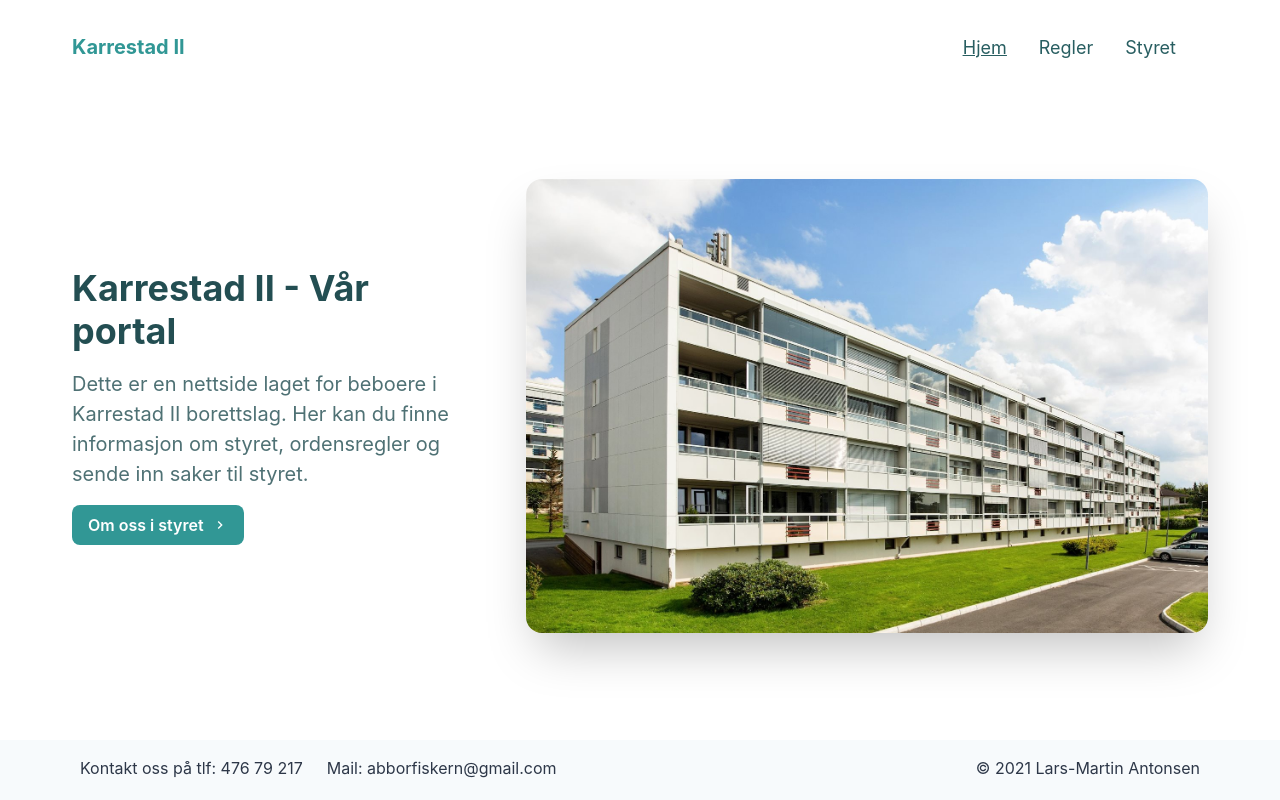
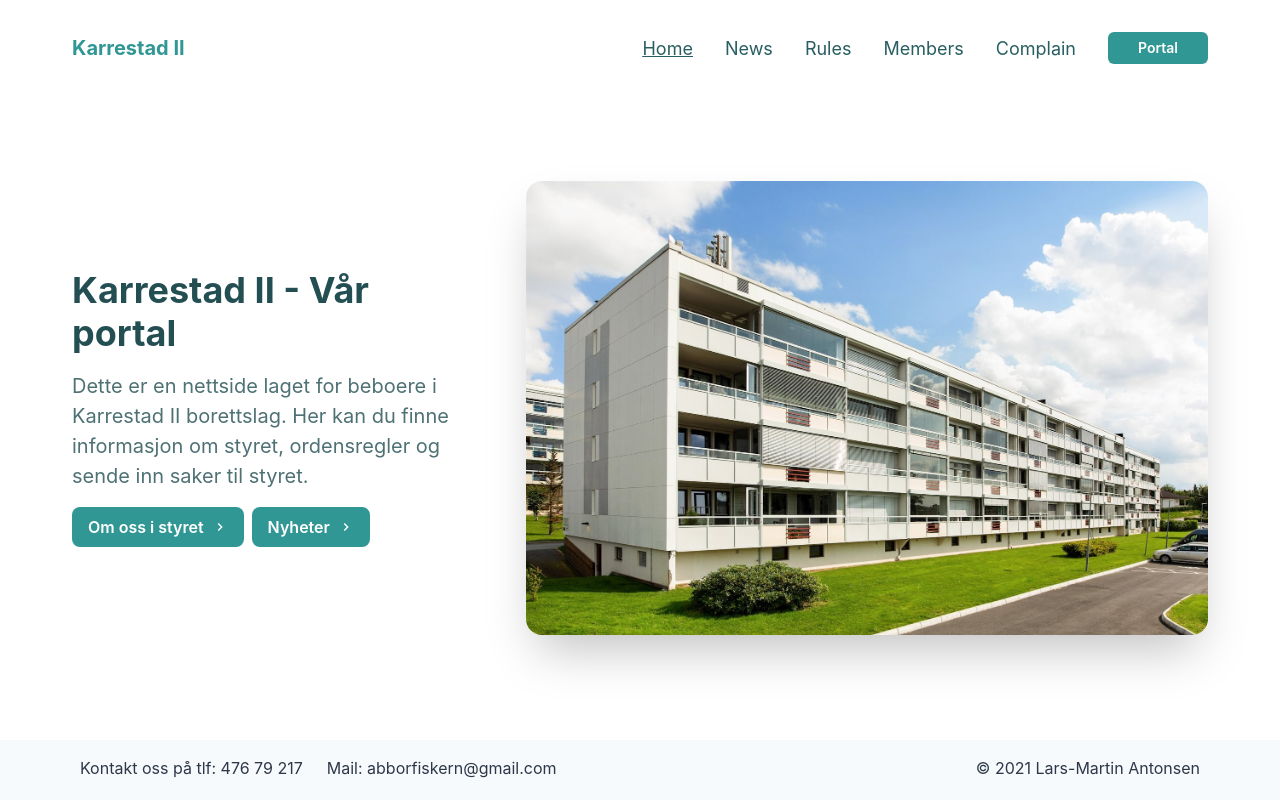
Before and after one commit to Larsmara/karrestad2, a React (Create React App) app: page / in a window 1280 px wide. Built offline with nearby package versions, Linux system fonts and the light colour scheme; no server answers; the database is empty.

Commit message:
Updated with changes from 1.0

```diff
--- a/src/App.jsx
+++ b/src/App.jsx
@@ -1,25 +1,53 @@
 import React from 'react';
 import { BrowserRouter as Switch, Route } from 'react-router-dom';
-import { ROUTES } from './constants/routes';
+import { ROUTES, ADMIN_ROUTES } from './constants/routes';
 import { useRules, useMembers } from './hooks';
+import { IfUserRedirect, ProtectedNestedRoute } from './helpers/routes';
 import { AppDataContext } from './context';
-import { HomePage, RulesPage, MembersPage } from './pages';
+import useAuthListener from './hooks/useAuthListener';
+import {
+  HomePage,
+  RulesPage,
+  MembersPage,
+  ComplainPlage,
+  LoginPage,
+  NewsArticle,
+  NewsPage
+} from './pages';
 require('dotenv').config();
 
 function App() {
   const { rules, loading: rulesLoading } = useRules();
   const { members, loading: membersLoading } = useMembers();
+  const { user } = useAuthListener();
 
   return (
-    <AppDataContext.Provider value={{ rules, rulesLoading, members, membersLoading }}>
+    <AppDataContext.Provider value={{ rules, rulesLoading, members, membersLoading, user }}>
       <Switch>
         <Route path={ROUTES.RULES} exact>
           <RulesPage />
         </Route>
 
+        <Route path={ROUTES.NEWS} exact>
+          <NewsPage />
+        </Route>
+        <Route path={ROUTES.NEWSARTICLE} exact>
+          <NewsArticle />
+        </Route>
+
         <Route path={ROUTES.MEMBERS} exact>
           <MembersPage />
         </Route>
+
+        <Route path={ROUTES.COMPLAIN} exact>
+          <ComplainPlage />
+        </Route>
+
+        <IfUserRedirect user={user} loggedInPath={ADMIN_ROUTES.ADMIN} path={ROUTES.LOGIN}>
+          <LoginPage />
+        </IfUserRedirect>
+
+        <ProtectedNestedRoute user={user} path={ADMIN_ROUTES.ADMIN} />
 
         <Route path={ROUTES.HOME} exact>
           <HomePage />
--- a/src/components/header/index.jsx
+++ b/src/components/header/index.jsx
@@ -1,7 +1,9 @@
-import React, { useState } from 'react';
+import React, { useState, useContext } from 'react';
 import { Link, useRouteMatch } from 'react-router-dom';
-import { Box, Flex, Text } from '@chakra-ui/react';
+import { Box, Flex, Text, Button } from '@chakra-ui/react';
+import { AppDataContext } from '../../context';
 import { ROUTES } from '../../constants/routes';
+import { firebase } from '../../lib/firebase';
 import Logo from '../logo';
 
 const MenuItem = ({ children, isLast, to, articleRouteMatch, ...rest }) => {
@@ -45,6 +47,9 @@ const MenuIcon = () => (
 const Header = (props) => {
   const [show, setShow] = useState(false);
   const toggleMenu = () => setShow(!show);
+  const { user } = useContext(AppDataContext);
+
+  const matchArticle = useRouteMatch(ROUTES.NEWSARTICLE)?.isExact;
 
   return (
     <Flex
@@ -78,9 +83,44 @@ const Header = (props) => {
           direction={['column', 'row', 'row', 'row']}
           pt={[4, 4, 0, 0]}
         >
-          <MenuItem to={ROUTES.HOME}>Hjem</MenuItem>
-          <MenuItem to={ROUTES.RULES}>Regler</MenuItem>
-          <MenuItem to={ROUTES.MEMBERS}>Styret</MenuItem>
+          <MenuItem to={ROUTES.HOME}>Home</MenuItem>
+          <MenuItem to={ROUTES.NEWS} articleRouteMatch={matchArticle}>
+            News
+          </MenuItem>
+          <MenuItem to={ROUTES.RULES}>Rules</MenuItem>
+          <MenuItem to={ROUTES.MEMBERS}>Members</MenuItem>
+          <MenuItem to={ROUTES.COMPLAIN}>Complain</MenuItem>
+          <MenuItem to={ROUTES.LOGIN} isLast>
+            <Button
+              width='100px'
+              size='sm'
+              rounded='md'
+              color={['teal.500', 'teal.500', 'white', 'white']}
+              bg={['white', 'white', 'teal.500', 'teal.500']}
+              _hover={{
+                bg: ['teal.100', 'teal.100', 'teal.600', 'teal.600']
+              }}
+            >
+              Portal
+            </Button>
+          </MenuItem>
+          {user && (
+            <Button
+              width='100px'
+              ml={3}
+              size='sm'
+              rounded='md'
+              colorScheme='blue'
+              onClick={() => firebase.auth().signOut()}
+              onKeyDown={(event) => {
+                if (event.key === 'Enter') {
+                  firebase.auth().signOut();
+                }
+              }}
+            >
+              Logg ut
+            </Button>
+          )}
         </Flex>
       </Box>
     </Flex>
--- a/src/components/hero/index.jsx
+++ b/src/components/hero/index.jsx
@@ -63,6 +63,20 @@ export default function Hero({
               {ctaText}
             </Button>
           </Link>
+          <Link to={cta2Link}>
+            <Button
+              colorScheme='teal'
+              borderRadius='8px'
+              py='4'
+              ml={2}
+              px='4'
+              lineHeight='1'
+              size='md'
+              rightIcon={<ChevronRightIcon />}
+            >
+              {cta2Text}
+            </Button>
+          </Link>
         </Flex>
       </Stack>
       <Box w={{ base: '80%', sm: '60%', md: '60%' }} mb={{ base: 12, md: 0 }}>
--- a/src/helpers/routes.jsx
+++ b/src/helpers/routes.jsx
@@ -1,6 +1,6 @@
 import React from 'react';
 import { Route, Redirect } from 'react-router-dom';
-import AdminLayout from '@components/adminLayout';
+import { AdminLayout } from '../components';
 import {
   AdminPortal,
   AdminRules,
@@ -8,7 +8,7 @@ import {
   AdminHome,
   AdminNews,
   HandleComplaints
-} from '@containers/admin';
+} from '../containers/admin';
 
 export const IfUserRedirect = ({ user, loggedInPath, children, ...rest }) => {
   return (
--- a/src/hooks/useAuthListener.js
+++ b/src/hooks/useAuthListener.js
@@ -1,9 +1,8 @@
-import { useState, useEffect, useContext } from 'react';
-import { FirebaseContext } from '../context';
+import { useState, useEffect } from 'react';
+import { firebase } from '../lib/firebase';
 
 export default function useAuthListener() {
   const [user, setUser] = useState(JSON.parse(localStorage.getItem('authUser')));
-  const { firebase } = useContext(FirebaseContext);
 
   useEffect(() => {
     const listener = firebase.auth().onAuthStateChanged((authUser) => {
--- a/src/lib/firebase.js
+++ b/src/lib/firebase.js
@@ -3,13 +3,12 @@ import 'firebase/firestore';
 import 'firebase/auth';
 
 const config = {
-  apiKey: 'AIzaSyDL3kY8RmBtQUk5K4K42hBfiCr6oddaIsw',
-  authDomain: 'karrestad-2.firebaseapp.com',
-  projectId: 'karrestad-2',
-  storageBucket: 'karrestad-2.appspot.com',
-  messagingSenderId: '783667711080',
-  appId: '1:783667711080:web:c6016f0ef365b3ac373fdd',
-  measurementId: 'G-NTYRZ1BC72'
+  apiKey: 'AIzaSyAt0oYn4nDCM4uaBah-q5asQVlLOtejcpE',
+  authDomain: 'karrestad2-dev.firebaseapp.com',
+  projectId: 'karrestad2-dev',
+  storageBucket: 'karrestad2-dev.appspot.com',
+  messagingSenderId: '596289995554',
+  appId: '1:596289995554:web:4a4c51fd71f40e81ca9b7b'
 };
 
 const firebase = Firebase.initializeApp(config);
```
